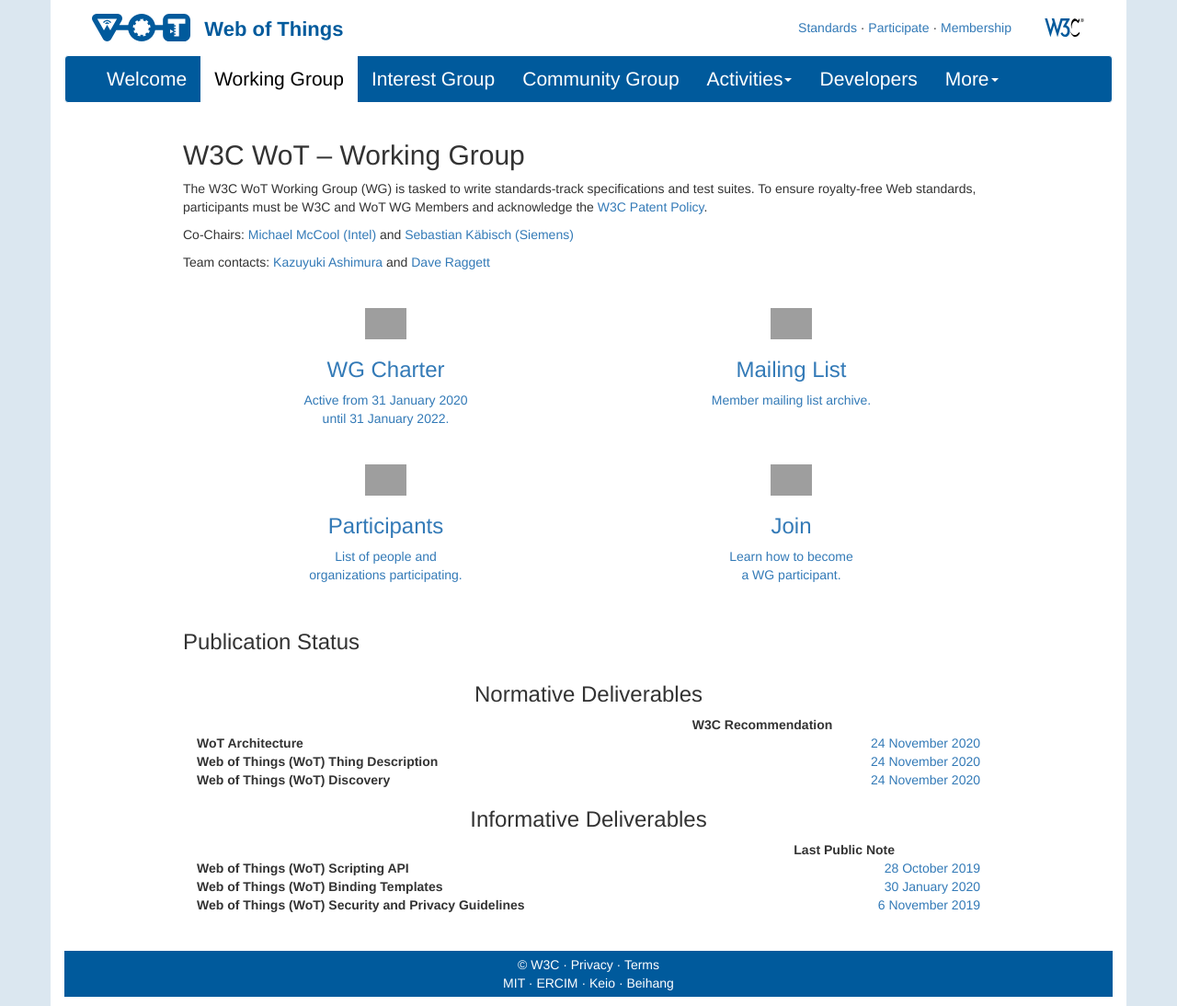
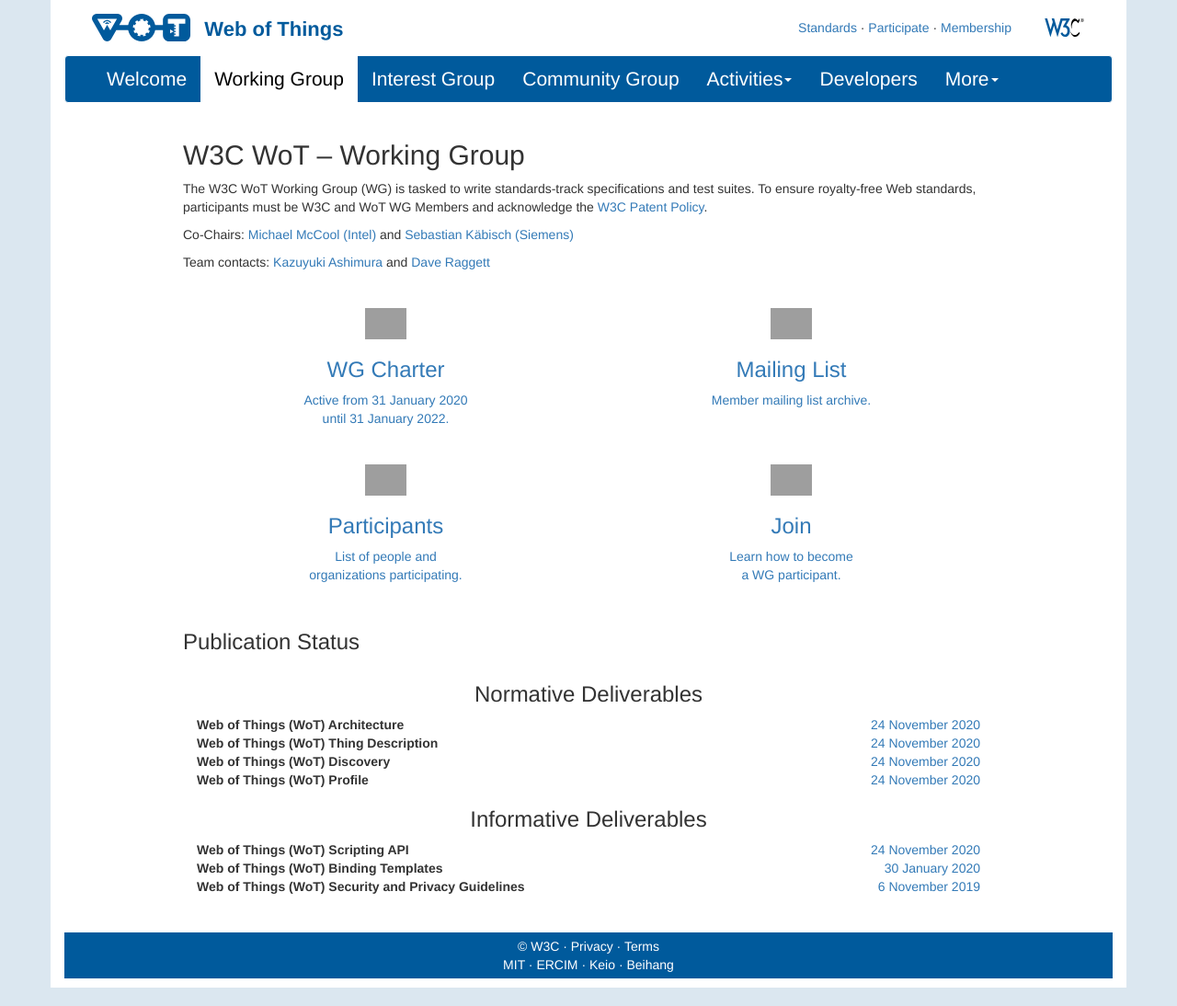
Before and after one commit to w3c/wot-marketing, a Jekyll site: the page built from docs/wg/index.html, in a window 1280 px wide. Shown: the whole page at 92% size. Built offline with Jekyll 4.4.1, drawn with Linux system fonts in a browser that asks for light colours; nearby versions of some CDN libraries; grey boxes are pictures that could not be loaded.

Commit message:
feat: update links to recent publications
* add profile

```diff
--- a/docs/wg/index.html
+++ b/docs/wg/index.html
@@ -43,12 +43,12 @@
 				<h3>Normative Deliverables</h3>
 				<!-- <p></p> -->
 				<table style="width: 100%">
-					<thead>
+					<!-- <thead>
 						<tr><th></th><th align="right">W3C Recommendation</th></tr>
-					</thead>
+					</thead> -->
 					<tbody>
 						<tr>
-							<th>WoT Architecture</th>
+							<th>Web of Things (WoT) Architecture</th>
 							<td align="right"><a href="https://www.w3.org/TR/2020/REC-wot-architecture-20200409/">24 November 2020</a></td>
 						</tr>
 						<tr>
@@ -59,6 +59,10 @@
 							<th>Web of Things (WoT) Discovery</th>
 							<td align="right"><a href="https://www.w3.org/TR/2020/WD-wot-discovery-20201124/">24 November 2020</a> </td>
 						</tr>
+						<tr>
+							<th>Web of Things (WoT) Profile</th>
+							<td align="right"><a href="https://www.w3.org/TR/2020/WD-wot-profile-20201124/">24 November 2020</a> </td>
+						</tr>
 					</tbody>
 				</table>
 			</div>
@@ -67,15 +71,14 @@
 				<h3>Informative Deliverables</h3>
 				<!-- <p></p> -->
 				<table style="width: 100%">
-					<thead>
+					<!-- <thead>
 						<tr><th></th><th align="right">Last Public Note</th>
-						<!--<th>Expected completion</th>-->
 						</tr>
-					</thead>
+					</thead> -->
 					<tbody>
 						<tr>
 							<th>Web of Things (WoT) Scripting API</th>
-							<td align="right"><a href="https://www.w3.org/TR/2019/WD-wot-scripting-api-20191028/">28 October 2019</a></td>
+							<td align="right"><a href="https://www.w3.org/TR/2020/NOTE-wot-scripting-api-20201124/">24 November 2020</a></td>
 							<!-- <td align="center">Jun 2019</td>-->
 						</tr>
 						<tr>
```
